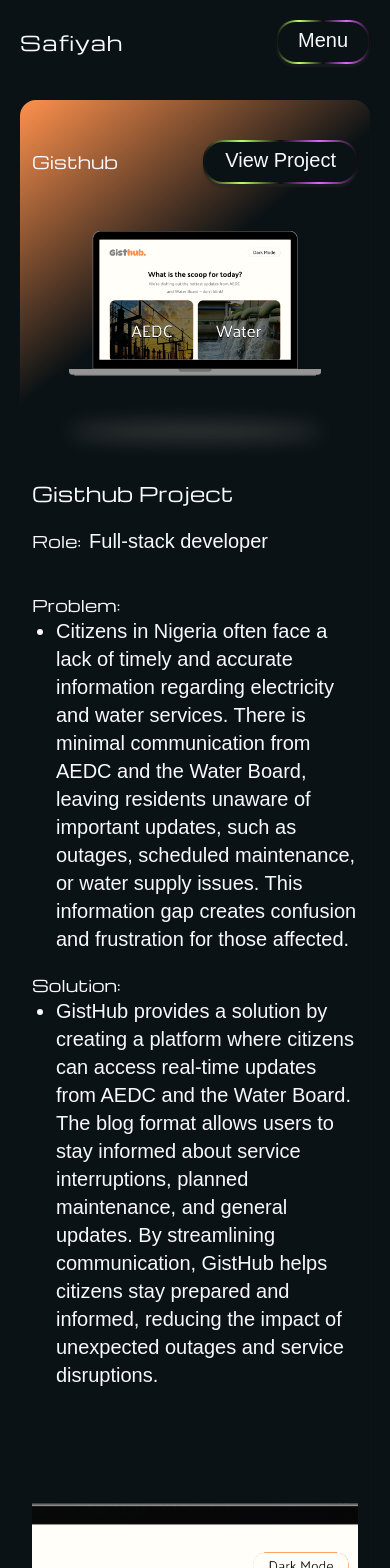
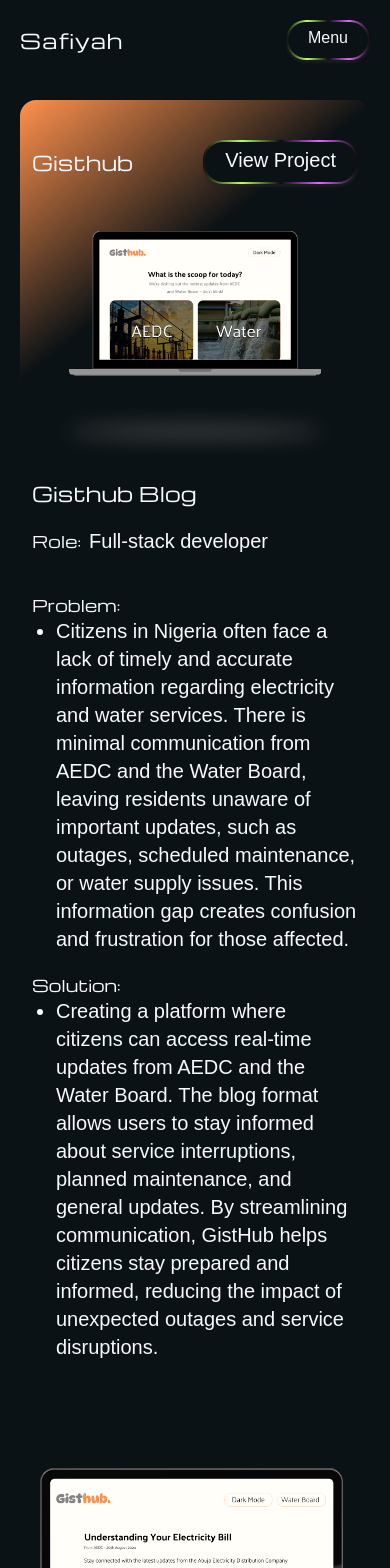
Before and after one commit to Safiyah07/safiyah.dev, a React (Vite) app: page /project/gisthub in a window 390 px wide. Shown: the top 1568 px of the page. Built offline with nearby package versions, Linux system fonts and the light colour scheme; a web font is replaced by a local one.

Commit message:
minor changes

```diff
--- a/public/data/projects.json
+++ b/public/data/projects.json
@@ -92,10 +92,10 @@
 		"gradient": "gisthub",
 		"previewHeader": "Bridging the Information Gap Between AEDC, Water Board and Nigerian Citizens",
 		"previewP": "GistHub is a platform designed to address the communication gap between the Abuja Electricity Distribution Company (AEDC), the Water Board, and the citizens of Nigeria. Through a centralized blog, it ensures that citizens stay informed about electricity and water supply updates, scheduled maintenance, and other essential services.",
-		"desc": "gisthub project",
+		"desc": "gisthub blog",
 		"role": "Full-stack developer",
 		"problem": "Citizens in Nigeria often face a lack of timely and accurate information regarding electricity and water services. There is minimal communication from AEDC and the Water Board, leaving residents unaware of important updates, such as outages, scheduled maintenance, or water supply issues. This information gap creates confusion and frustration for those affected.",
-		"solution": "GistHub provides a solution by creating a platform where citizens can access real-time updates from AEDC and the Water Board. The blog format allows users to stay informed about service interruptions, planned maintenance, and general updates. By streamlining communication, GistHub helps citizens stay prepared and informed, reducing the impact of unexpected outages and service disruptions.",
+		"solution": "Creating a platform where citizens can access real-time updates from AEDC and the Water Board. The blog format allows users to stay informed about service interruptions, planned maintenance, and general updates. By streamlining communication, GistHub helps citizens stay prepared and informed, reducing the impact of unexpected outages and service disruptions.",
 		"features": [
 			{
 				"list": "Real-time Updates: Stay informed with the latest information from AEDC and the Water Board."
--- a/src/components/Footer.jsx
+++ b/src/components/Footer.jsx
@@ -21,7 +21,7 @@ function Footer() {
 							</Button>
 						</div>
 
-						<div className="flex flex-col gap-5 sm:items-center sm:flex-col-reverse">
+						<div className="flex flex-col gap-5 md:flex-col-reverse sm:flex-col-reverse">
 							<Button
 								className={`${theme === "dark" ? "dark-btn" : "light-btn"}`}
 							>
@@ -38,11 +38,27 @@ function Footer() {
 									/>
 								</div>
 							</Button>
-							<Link to={"/about"}>CV</Link>
-							<Link to={"https://www.linkedin.com/in/safiyah-amedu-9424b6230/"}>
+							<Link
+								to={"/about"}
+								target="_blank"
+								rel="noopener noreferrer"
+							>
+								CV
+							</Link>
+							<Link
+								to={"https://www.linkedin.com/in/safiyah-amedu-9424b6230/"}
+								target="_blank"
+								rel="noopener noreferrer"
+							>
 								LinkedIn
 							</Link>
-							<Link to={"https://twitter.com/Sa_fi_yah"}>Twitter/X</Link>
+							<Link
+								to={"https://twitter.com/Sa_fi_yah"}
+								target="_blank"
+								rel="noopener noreferrer"
+							>
+								Twitter/X
+							</Link>
 						</div>
 					</div>
 
--- a/src/components/Header.jsx
+++ b/src/components/Header.jsx
@@ -68,7 +68,7 @@ function Header() {
 					{/* md and sm menu btn */}
 					<div
 						onClick={menuDisplay}
-						className="font-normal text-xl cursor-pointer lg:hidden max-md:hidden"
+						className="font-normal cursor-pointer lg:hidden max-md:hidden"
 					>
 						<Button>{showMenu ? <div>Menu</div> : <div>Close</div>}</Button>
 					</div>
--- a/src/pages/ProjectDisplay.jsx
+++ b/src/pages/ProjectDisplay.jsx
@@ -34,7 +34,7 @@ function ProjectDisplay() {
 				className={`flex flex-col gap-10 px-16 py-10 ${project.gradient} shadow-light-3xl rounded-2xl md:px-10 sm:px-3`}
 			>
 				<div className="flex items-center justify-between">
-					<h1 className="capitalize text-[17px]">{project.name}</h1>
+					<h1 className="capitalize">{project.name}</h1>
 					<a
 						href={project.link}
 						target="_blank"
@@ -48,7 +48,7 @@ function ProjectDisplay() {
 					<img
 						src={project.mockup[1]}
 						alt=""
-						className="object-cover h-96 sm:h-40"
+						className="object-cover lg:h-96 max-md:h-96 sm:h-40"
 					/>
 					<div className="w-full h-[15px] bg-shadow opacity-50 rounded-[100%] blur-[10px]"></div>
 				</div>
@@ -90,7 +90,7 @@ function ProjectDisplay() {
 							<img
 								src={project.mockup[2]}
 								alt=""
-								className="object-cover h-[500px]"
+								className="object-cover lg:h-[500px] max-md:h-[500px]"
 							/>
 							<div className="w-full h-[15px] bg-shadow opacity-50 rounded-[100%] blur-[10px]"></div>
 						</div>
```
